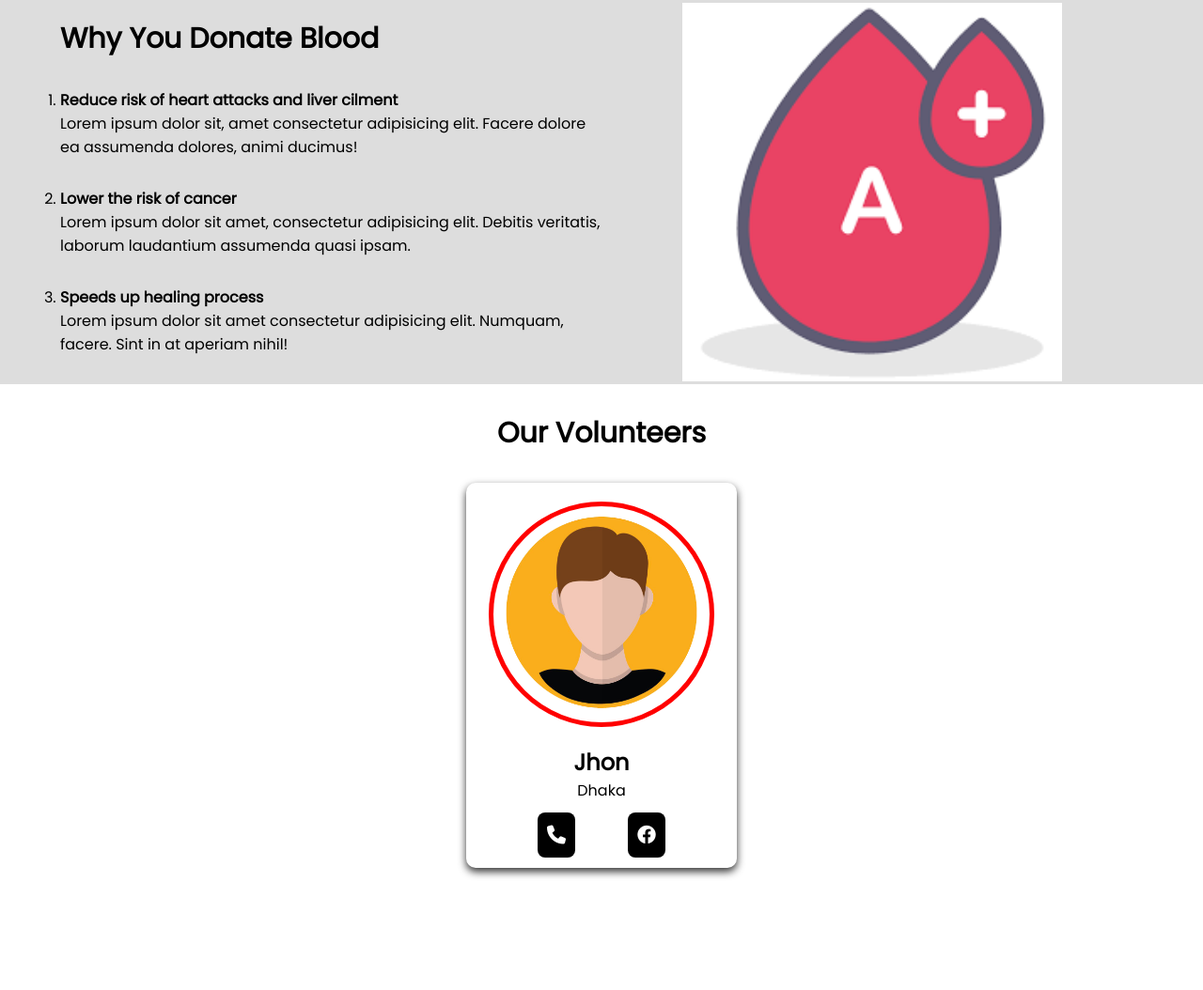
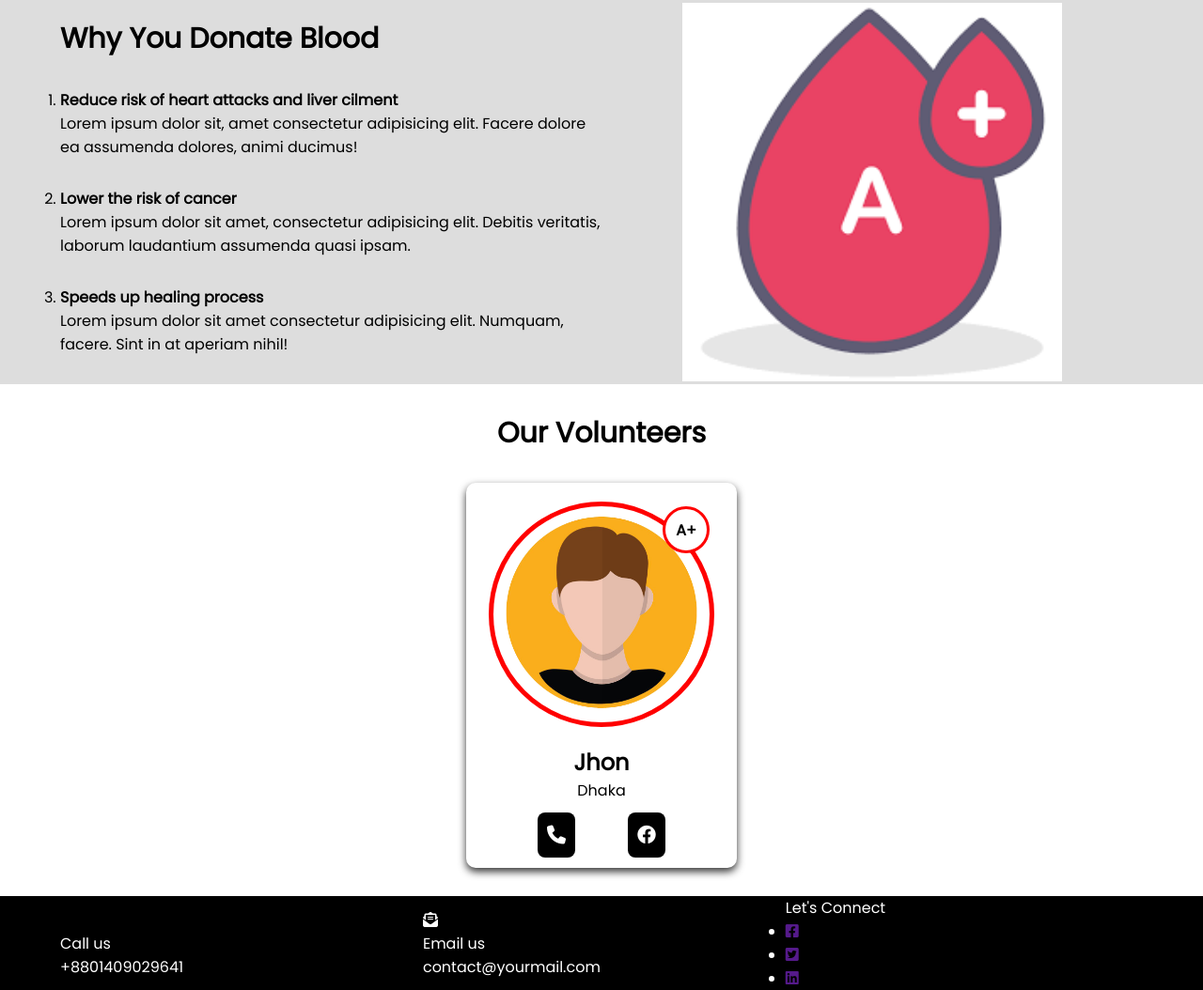
Before and after one commit to rameem2003/dhaka-blood-php-test, a PHP site: page / in a window 1280 px wide. Shown: the part 1735-2789 px from the top of the page at 94% size. Before the commit the page ends 2669 px from the top, so only its background shows below. Run offline with PHP 8.4, Linux system fonts and the light colour scheme; some libraries are stand-ins or nearby versions.

Commit message:
footer added

```diff
--- a/css/style.css
+++ b/css/style.css
@@ -44,6 +44,7 @@ header{
     width: 100%;
     top: 0;
     left: 0;
+    z-index: 9999;
 }
 
 header .container{
@@ -221,6 +222,23 @@ header nav ul li a{
     display: flex;
     align-items: center;
     justify-content: center;
+    position: relative;
+}
+
+#members .members-box .profile .pro-avater .blood{
+    height: 50px;
+    width: 50px;
+    background-color: white;
+    color: black;
+    border: 3px solid red;
+    border-radius: 50%;
+    font-weight: bolder;
+    position: absolute;
+    top: 0;
+    right: 0;
+    display: flex;
+    align-items: center;
+    justify-content: center;
 }
 
 #members .members-box .profile .pro-avater img{
@@ -256,10 +274,34 @@ header nav ul li a{
     color: white;
 }
 
+#members .members-box .profile:hover .blood{
+    color: black;
+}
+
 #members .members-box .profile .link ul li a:hover{
     background-color: red;
 }
 /* members end */
+
+
+
+/* footer */
+footer{
+    background-color: black;
+    color: white;
+}
+
+footer .row{
+    display: flex;
+    align-items: center;
+    justify-content: space-between;
+    flex-wrap: wrap;
+}
+
+footer .row .box{
+    width: 33%;
+}
+/* footer end */
 
 
 /* login , rehgister */
--- a/index.html
+++ b/index.html
@@ -147,6 +147,8 @@
                 <div class="profile">
                     <div class="pro-avater">
                         <img src="./img/profile.png" alt="">
+
+                        <div class="blood">A+</div>
                     </div>
 
                     <div class="pro-name">
@@ -169,5 +171,47 @@
         </div>
     </div>
     <!-- members end -->
+
+
+    <!-- footer -->
+    <footer>
+        <div class="container">
+            <div class="row">
+                <div class="box">
+                    <div class="flex">
+                        <div class="left">
+                            <i class="fa-solid fa-phone-arrow-up-right"></i>
+                        </div>
+                        <div class="right">
+                            <p>Call us</p>
+                            <p>+8801409029641</p>
+                        </div>
+                    </div>
+                </div>
+
+                <div class="box">
+                    <div class="flex">
+                        <div class="left">
+                            <i class="fa-solid fa-envelope-open-text"></i>
+                        </div>
+                        <div class="right">
+                            <p>Email us</p>
+                            <p>contact@yourmail.com</p>
+                        </div>
+                    </div>
+                </div>
+
+                <div class="box">
+                    <p>Let's Connect</p>
+                    <ul>
+                        <li><a href=""><i class="fa-brands fa-facebook-square"></i></a></li>
+                        <li><a href=""><i class="fa-brands fa-twitter-square"></i></a></li>
+                        <li><a href=""><i class="fa-brands fa-linkedin"></i></a></li>
+                    </ul>
+                </div>
+            </div>
+        </div>
+    </footer>
+    <!-- footer end -->
 </body>
 </html>
```
